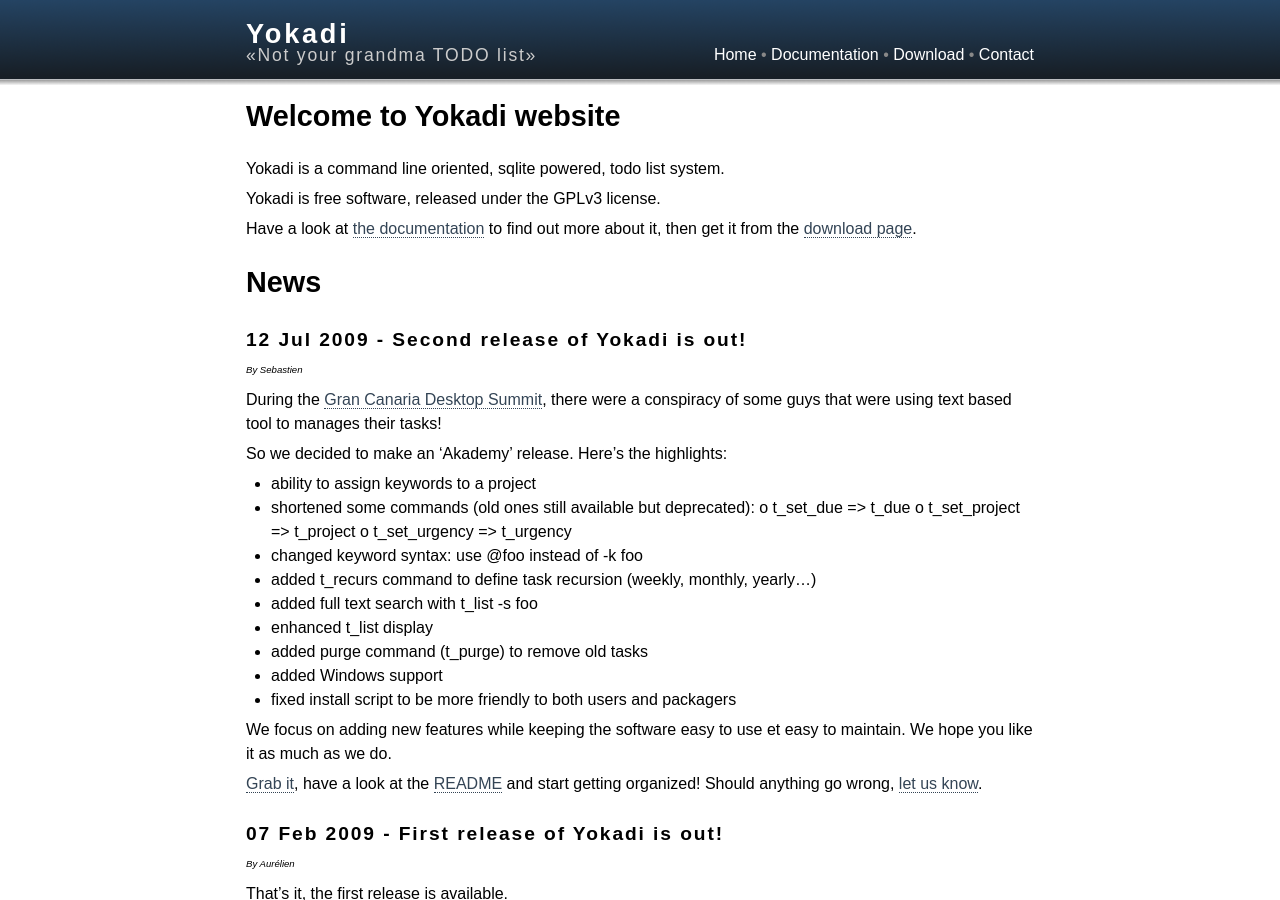
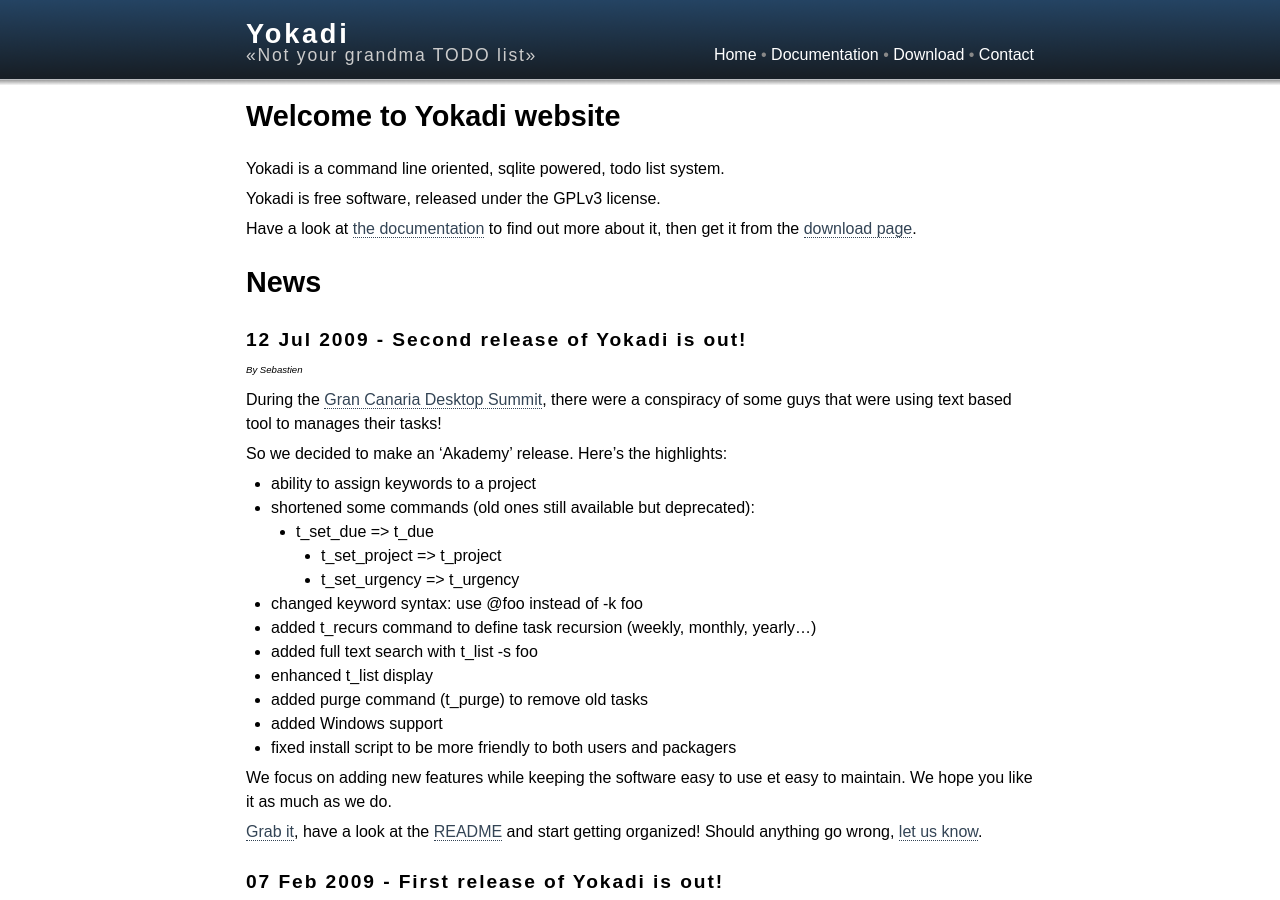
Before and after one commit to yokadi/yokadi.github.com, a Jekyll site: the page built from index.markdown, in a window 1280 px wide and 900 px high. Built offline with Jekyll 4.4.1, drawn with Linux system fonts in a browser that asks for light colours.

Commit message:
Fix list syntax

```diff
--- a/_posts/2009-07-12-akademy-release.markdown
+++ b/_posts/2009-07-12-akademy-release.markdown
@@ -8,9 +8,9 @@ guys that were using text based tool to manages their tasks!
 So we decided to make an 'Akademy' release. Here's the highlights:
 - ability to assign keywords to a project
 - shortened some commands (old ones still available but deprecated):
-        o t_set_due => t_due
-        o t_set_project => t_project
-        o t_set_urgency => t_urgency
+	- t_set_due => t_due
+        - t_set_project => t_project
+        - t_set_urgency => t_urgency
 - changed keyword syntax: use @foo instead of -k foo
 - added t_recurs command to define task recursion (weekly, monthly, yearly...)
 - added full text search with t_list -s foo
```
